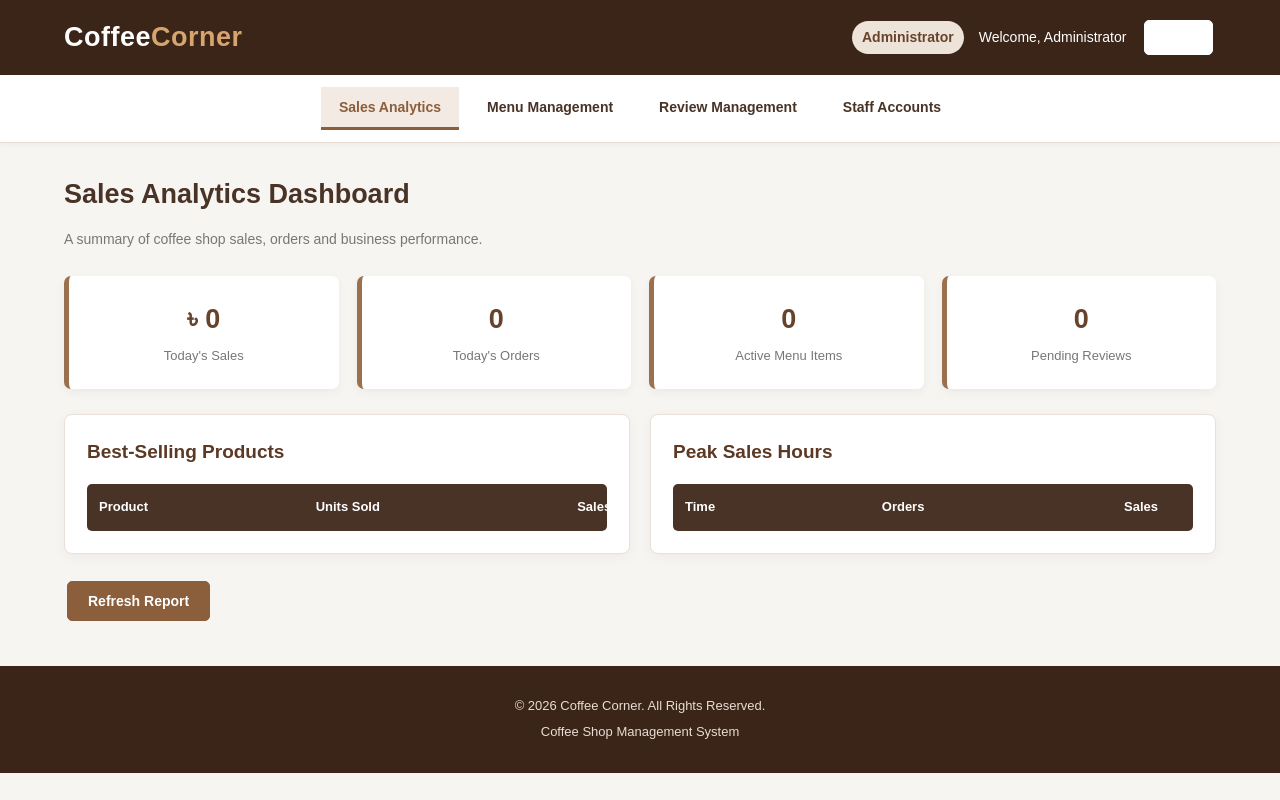
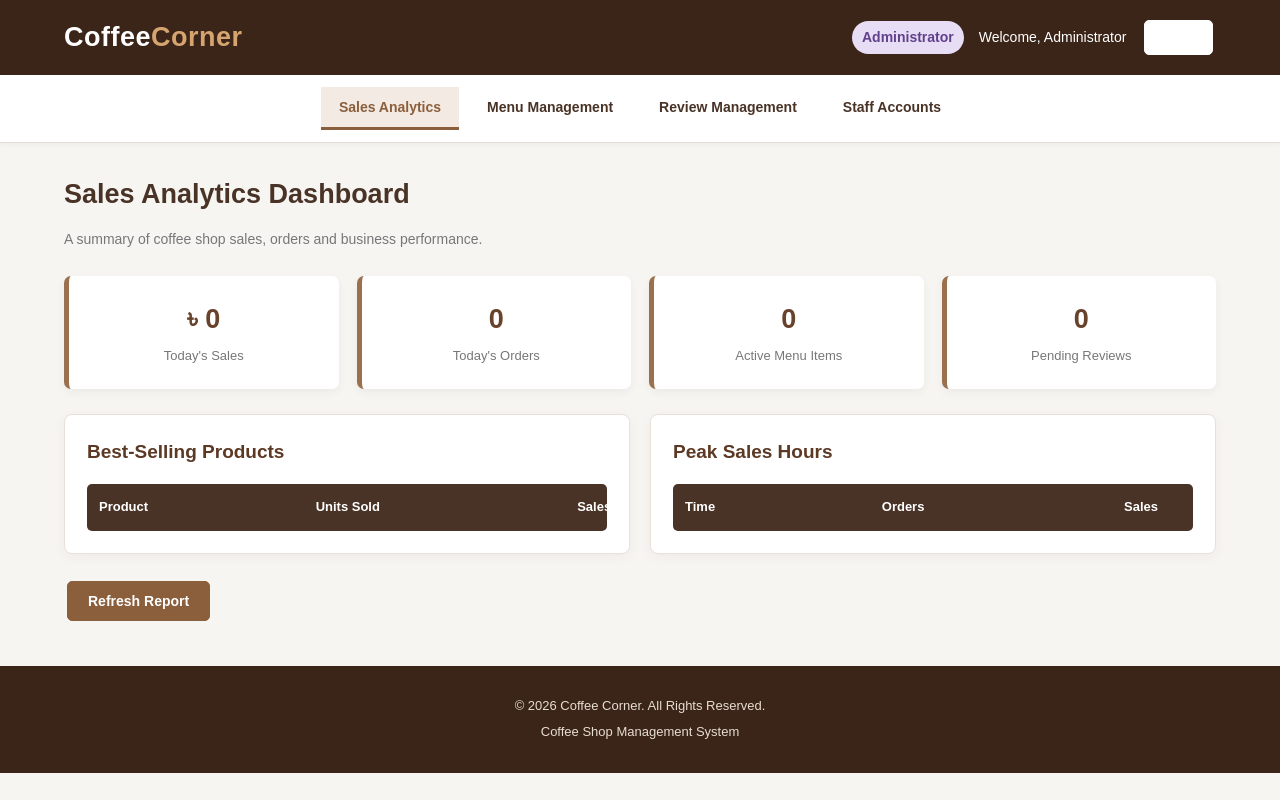
Before and after one commit to akramanjum53-commits/fall-26-27-coffee-shop-management-system, a plain HTML site: page admin.html in a window 1280 px wide. Drawn offline with Linux system fonts and the light colour scheme; a script that the page names is missing.

Commit message:
creating admin css

```diff
--- a/css/style.css
+++ b/css/style.css
@@ -886,3 +886,10 @@ textarea:focus-visible {
     background-color: #e1ebf8;
     color: #315b8a;
 }
+
+/* ==================== 14. BADGES ==================== */
+
+.badge.admin {
+    background-color: #e7ddf5;
+    color: #62418b;
+}
```
